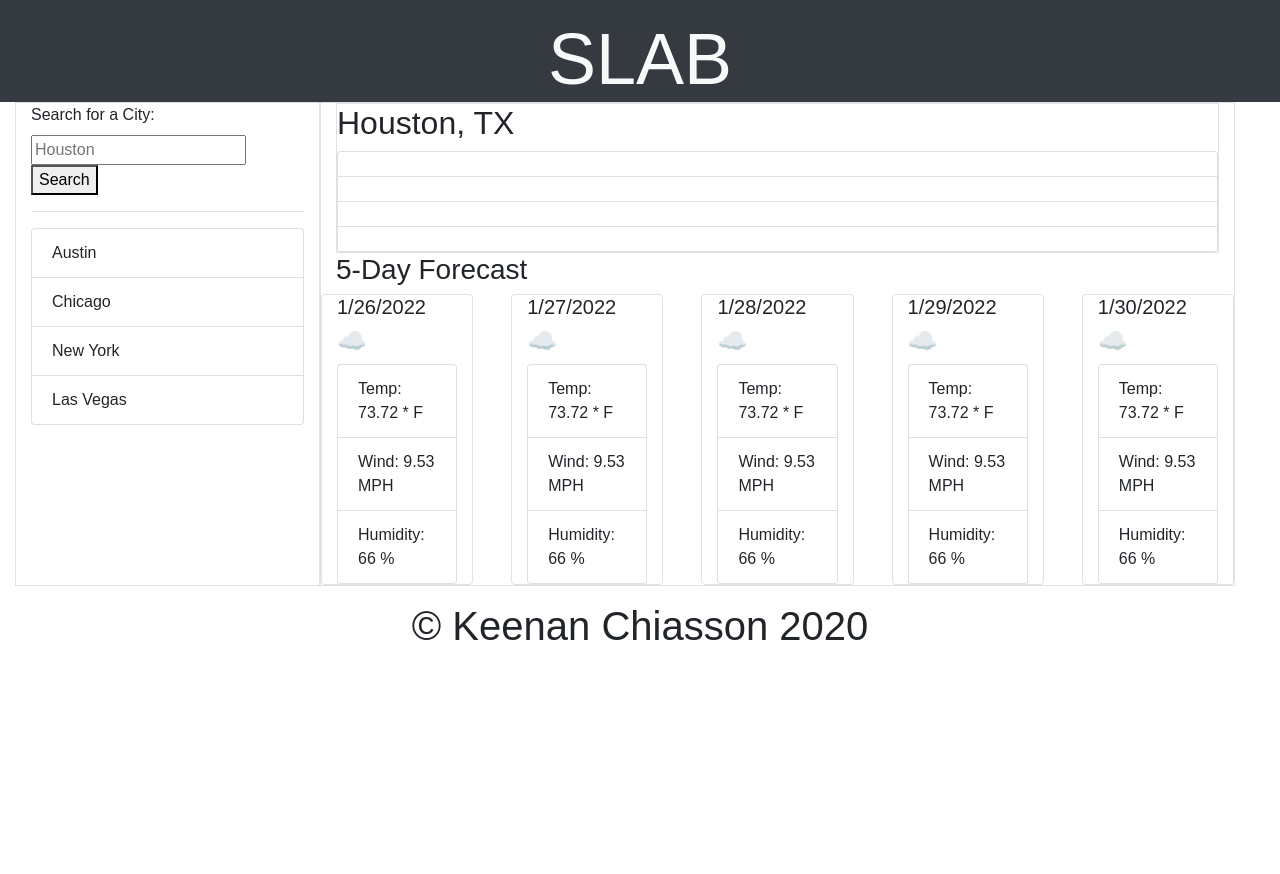
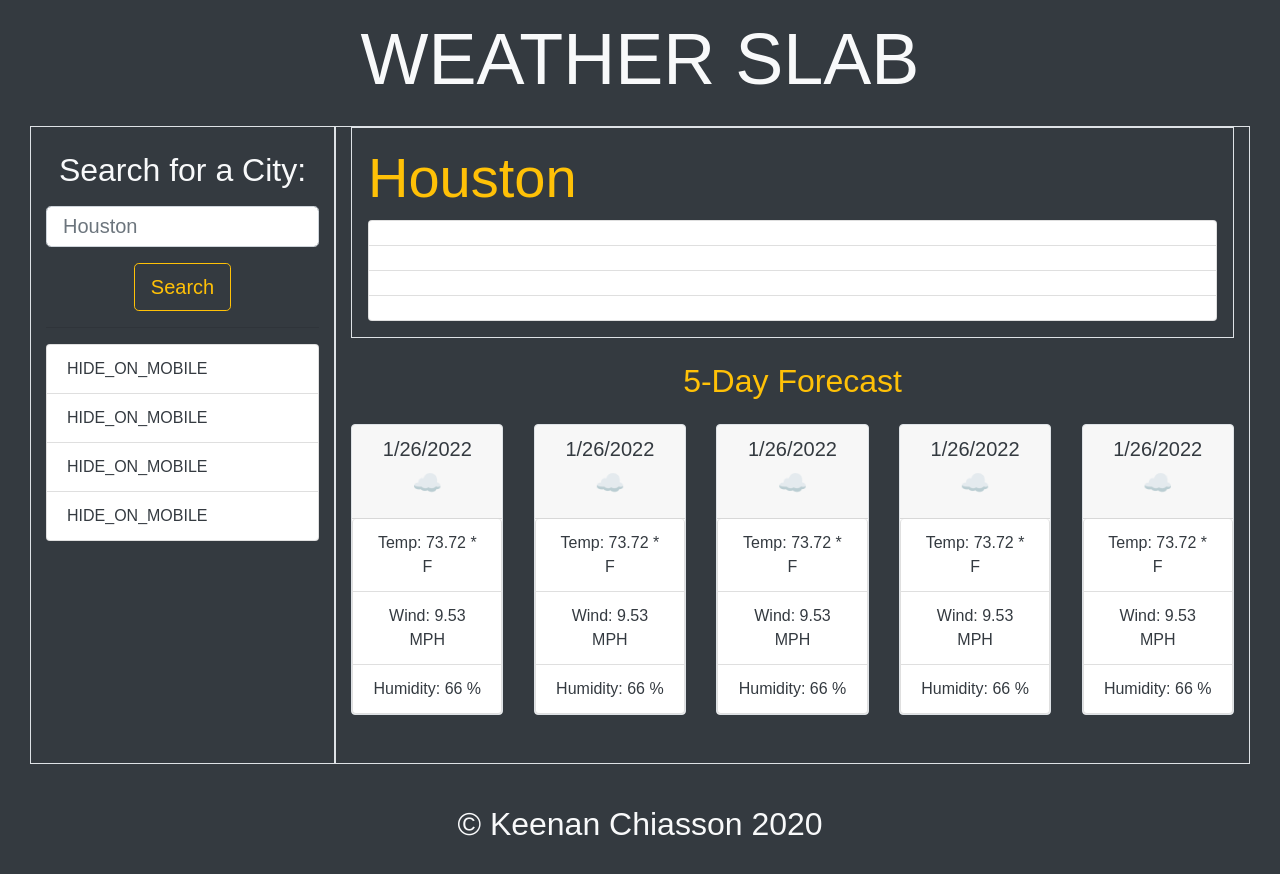
Before and after one commit to laszlo-ratesic/weather-ninja, a plain HTML site: page index.html in a window 1280 px wide. Before the commit the page ends 800 px from the top, so only its background shows below. Drawn offline with nearby package versions, Linux system fonts and the light colour scheme; a web font is replaced by a local one.

Commit message:
complete basic page layout with sass and bootstrap

```diff
--- a/assets/scss/_base.scss
+++ b/assets/scss/_base.scss
@@ -3,5 +3,5 @@ html {
 }
 
 body {
-    font-family: 'Sedgwick Ave', sans-serif;
+    font-family: 'Sedgwick Ave Display', sans-serif;
 }
--- a/index.html
+++ b/index.html
@@ -7,7 +7,7 @@
     <link rel="preconnect" href="https://fonts.googleapis.com" />
     <link rel="preconnect" href="https://fonts.gstatic.com" crossorigin />
     <link
-      href="https://fonts.googleapis.com/css2?family=Sedgwick+Ave&display=swap"
+      href="https://fonts.googleapis.com/css2?family=Sedgwick+Ave+Display&family=Exo&family=Pangolin&display=swap"
       rel="stylesheet"
     />
     <link
@@ -17,38 +17,48 @@
       crossorigin="anonymous"
     />
     <link rel="stylesheet" href="assets/scss/combined.css" />
-    <title>Slab</title>
+    <title>Weather Slab</title>
   </head>
   <body>
     <!-- HEADER -->
     <header class="bg-dark h-max d-flex justify-content-center">
-      <h1 class="text-light display-3 text-center pt-3 m-0">SLAB</h1>
+      <h1 class="text-light display-3 text-center pt-3 m-0">WEATHER SLAB</h1>
     </header>
 
     <!-- MAIN -->
-    <main class="container-fluid">
+    <main
+      class="container-fluid bg-dark text-light d-flex flex-column align-items-center"
+    >
       <div class="row col-12">
         <!-- SEARCH FORM/LIST -->
-        <section class="border col-3">
+        <section class="border col-12 col-lg-3 mt-4">
           <form>
-            <label for="">Search for a City:</label>
-            <input type="text" name="" id="" placeholder="Houston"/>
-            <button>Search</button>
+          <div class="form-group pt-2 d-flex flex-column align-items-center">
+              <label for="" class="h2 my-3">Search for a City:</label>
+              <input
+                type="text"
+                name=""
+                id=""
+                placeholder="Houston"
+                class="col-12 form-control form-control-lg"
+              />
+              <button type="button" class="mt-3 btn btn-lg btn-outline-warning">Search</button>
+            </div>
           </form>
           <hr />
-          <ul id="city-list" class="list-group">
-            <li class="list-group-item">Austin</li>
-            <li class="list-group-item">Chicago</li>
-            <li class="list-group-item">New York</li>
-            <li class="list-group-item">Las Vegas</li>
+          <ul id="city-list" class="list-group mb-3 text-dark">
+            <li class="list-group-item">HIDE_ON_MOBILE</li>
+            <li class="list-group-item">HIDE_ON_MOBILE</li>
+            <li class="list-group-item">HIDE_ON_MOBILE</li>
+            <li class="list-group-item">HIDE_ON_MOBILE</li>
           </ul>
         </section>
 
         <!-- WEATHER SLAB -->
-        <section class="border col-9">
-            <div class="border">
-                <h2 id="city-el">Houston, TX</h2>
-                <ul id="city-list" class="list-group">
+        <section class="border col-12 col-lg-9 text-center mt-4">
+          <div class="border mb-3 p-3">
+            <h2 id="city-el" class="text-left display-4 text-warning">Houston</h2>
+            <ul id="city-list" class="list-group text-dark">
               <li class="list-group-item"></li>
               <li class="list-group-item"></li>
               <li class="list-group-item"></li>
@@ -57,48 +67,58 @@
           </div>
 
           <!-- SLAB CARDS -->
-            <h3>5-Day Forecast</h3>
-            <div class="row d-flex justify-content-between">
-                <div class="card border col-2">
+          <h2 class="my-4 text-warning">5-Day Forecast</h3>
+          <div class="row d-flex justify-content-around text-dark">
+            <div class="card border col-12 col-lg-2 p-0 mb-5">
+              <div class="card-header">
                 <div class="h5">1/26/2022</div>
                 <h4>☁️</h4>
-                    <ul class='list-group'>
+              </div>
+              <ul class="list-group">
                 <li class="list-group-item">Temp: 73.72 * F</li>
                 <li class="list-group-item">Wind: 9.53 MPH</li>
                 <li class="list-group-item">Humidity: 66 %</li>
               </ul>
             </div>
-                <div class="card border col-2">
-                    <div class="h5">1/27/2022</div>
+            <div class="card border col-12 col-lg-2 p-0 mb-5">
+              <div class="card-header">
+                <div class="h5">1/26/2022</div>
                 <h4>☁️</h4>
-                    <ul class='list-group'>
+              </div>
+              <ul class="list-group">
                 <li class="list-group-item">Temp: 73.72 * F</li>
                 <li class="list-group-item">Wind: 9.53 MPH</li>
                 <li class="list-group-item">Humidity: 66 %</li>
               </ul>
             </div>
-                <div class="card border col-2">
-                    <div class="h5">1/28/2022</div>
+            <div class="card border col-12 col-lg-2 p-0 mb-5">
+              <div class="card-header">
+                <div class="h5">1/26/2022</div>
                 <h4>☁️</h4>
-                    <ul class='list-group'>
+              </div>
+              <ul class="list-group">
                 <li class="list-group-item">Temp: 73.72 * F</li>
                 <li class="list-group-item">Wind: 9.53 MPH</li>
                 <li class="list-group-item">Humidity: 66 %</li>
               </ul>
             </div>
-                <div class="card border col-2">
-                    <div class="h5">1/29/2022</div>
+            <div class="card border col-12 col-lg-2 p-0 mb-5">
+              <div class="card-header">
+                <div class="h5">1/26/2022</div>
                 <h4>☁️</h4>
-                    <ul class='list-group'>
+              </div>
+              <ul class="list-group">
                 <li class="list-group-item">Temp: 73.72 * F</li>
                 <li class="list-group-item">Wind: 9.53 MPH</li>
                 <li class="list-group-item">Humidity: 66 %</li>
               </ul>
             </div>
-                <div class="card border col-2">
-                    <div class="h5">1/30/2022</div>
+            <div class="card border col-12 col-lg-2 p-0 mb-5">
+              <div class="card-header">
+                <div class="h5">1/26/2022</div>
                 <h4>☁️</h4>
-                    <ul class='list-group'>
+              </div>
+              <ul class="list-group">
                 <li class="list-group-item">Temp: 73.72 * F</li>
                 <li class="list-group-item">Wind: 9.53 MPH</li>
                 <li class="list-group-item">Humidity: 66 %</li>
@@ -110,8 +130,11 @@
     </main>
 
     <!-- FOOTER -->
-    <footer class="align-items-end d-flex justify-content-center">
-      <div class="h1 mt-3">&copy; Keenan Chiasson 2020</div>
+    <footer
+      class="d-flex flex-column justify-content-center align-items-center bg-dark text-light"
+      style="height: 7rem;"
+    >
+      <div class="h2 mt-3">&copy; Keenan Chiasson 2020</div>
     </footer>
 
     <!-- SCRIPTS -->
```
Also changed, not shown: assets/scss/_combined.scss (line endings or trailing spaces), assets/scss/combined.css. Lines whose indentation alone changed are shown as unchanged.
